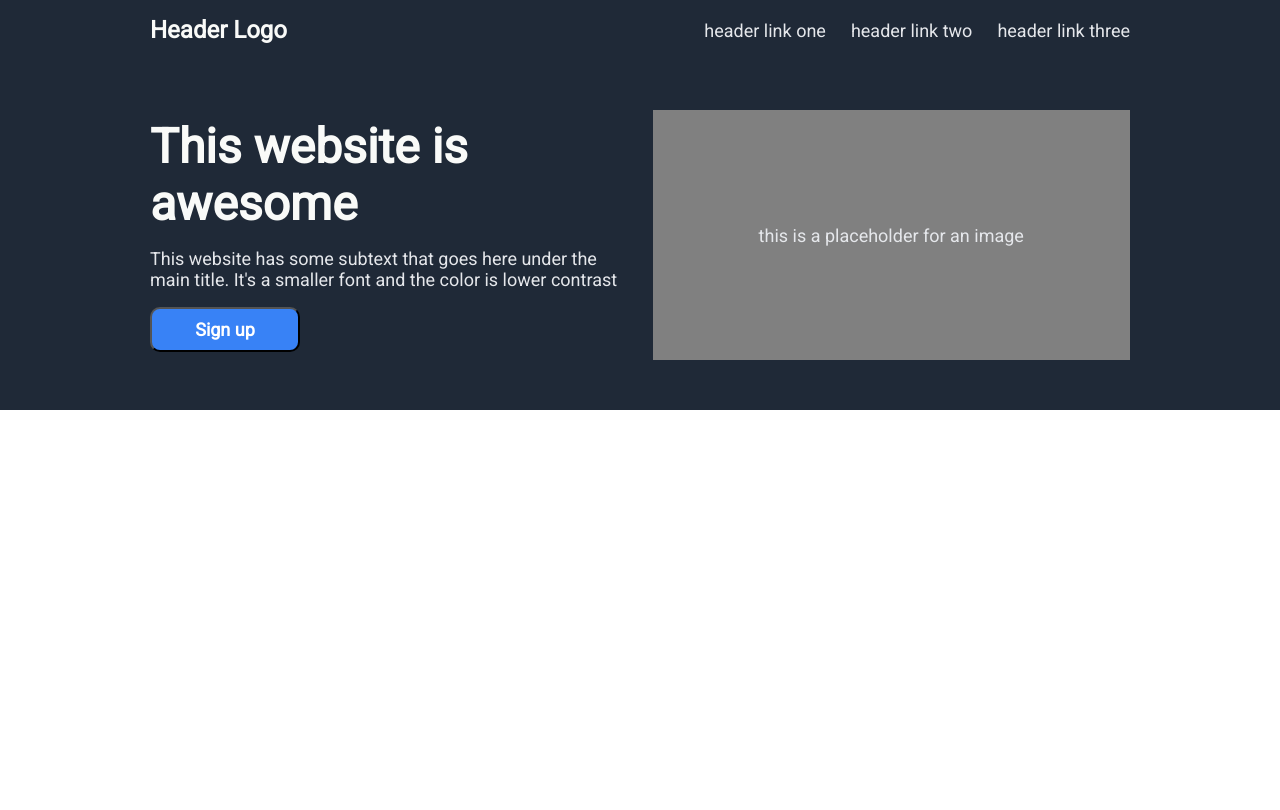
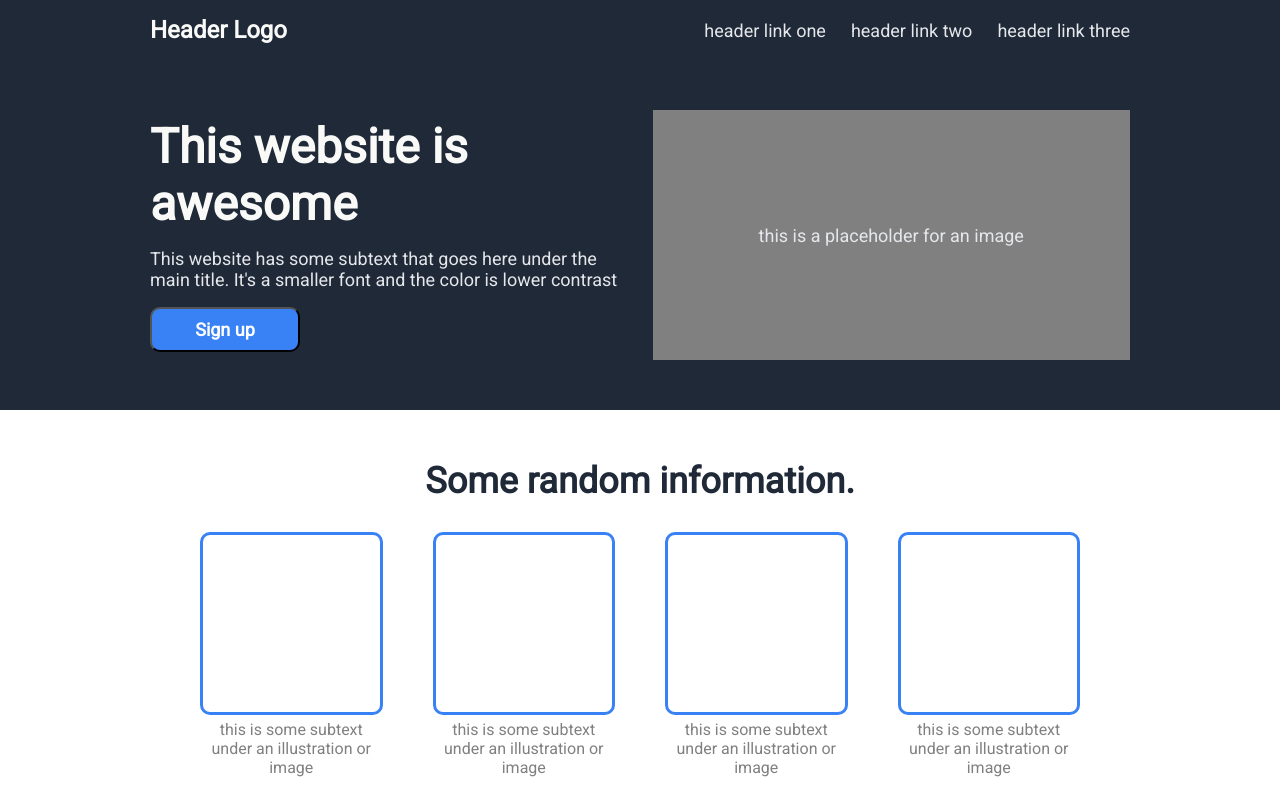
Before and after one commit to ruben-vl/odin-landing-page, a plain HTML site: page index.html in a window 1280 px wide. Drawn offline with Linux system fonts and the light colour scheme.

Commit message:
Style random information

```diff
--- a/index.html
+++ b/index.html
@@ -23,5 +23,36 @@
                 this is a placeholder for an image
             </div>
         </div>
+        <div id="random-info">
+            <div id="random-info-title">
+                Some random information.
+            </div>
+            <div id="random-info-images">
+                <div class="imgtxt">
+                    <div class="square"></div>
+                    <div class="subtext">
+                        this is some subtext under an illustration or image
+                    </div>
+                </div>
+                <div class="imgtxt">
+                    <div class="square"></div>
+                    <div class="subtext">
+                        this is some subtext under an illustration or image
+                    </div>
+                </div>
+                <div class="imgtxt">
+                    <div class="square"></div>
+                    <div class="subtext">
+                        this is some subtext under an illustration or image
+                    </div>
+                </div>
+                <div class="imgtxt">
+                    <div class="square"></div>
+                    <div class="subtext">
+                        this is some subtext under an illustration or image
+                    </div>
+                </div>
+            </div>
+        </div>
     </body>
 </html>
--- a/style.css
+++ b/style.css
@@ -1,6 +1,5 @@
 * {
     font-family: 'Roboto', sans-serif;
-
     margin: 0px;
 }
 
@@ -55,7 +54,7 @@ button {
 }
 
 #hero-text {
-    color: white;
+    color: #F9FAF8;
     flex: 1 1 0;
     display: flex;
     flex-direction: column;
@@ -82,3 +81,38 @@ button {
     flex: 1 1 0;
     color: #E5E7EB;
 }
+
+#random-info {
+    height: 300px;
+    margin: 0px;
+    padding: 50px 200px;
+}
+
+#random-info-title {
+    text-align: center;
+    font-size: 36px;
+    font-weight: bolder;
+    color: #1F2937;
+    margin-bottom: 30px;
+}
+
+#random-info-images {
+    display:flex;
+    flex-direction: row;
+    justify-content: center;
+    gap: 50px;
+}
+
+.square {
+    aspect-ratio: 1 / 1;
+    flex: 1 1 0;
+    border-radius: 10px;
+    border: 3px solid #3882F6;
+}
+
+.subtext {
+    flex: 1 1 0;
+    color: gray;
+    text-align: center;
+    margin-top: 5px;
+}
```
